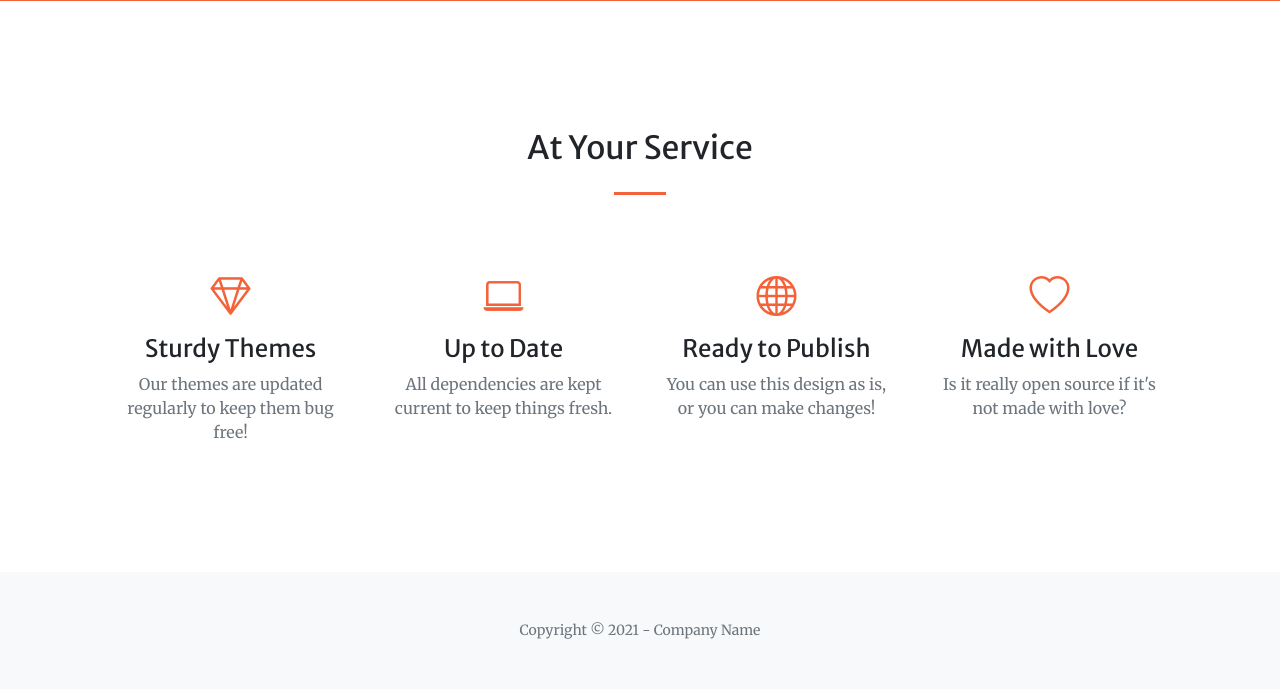
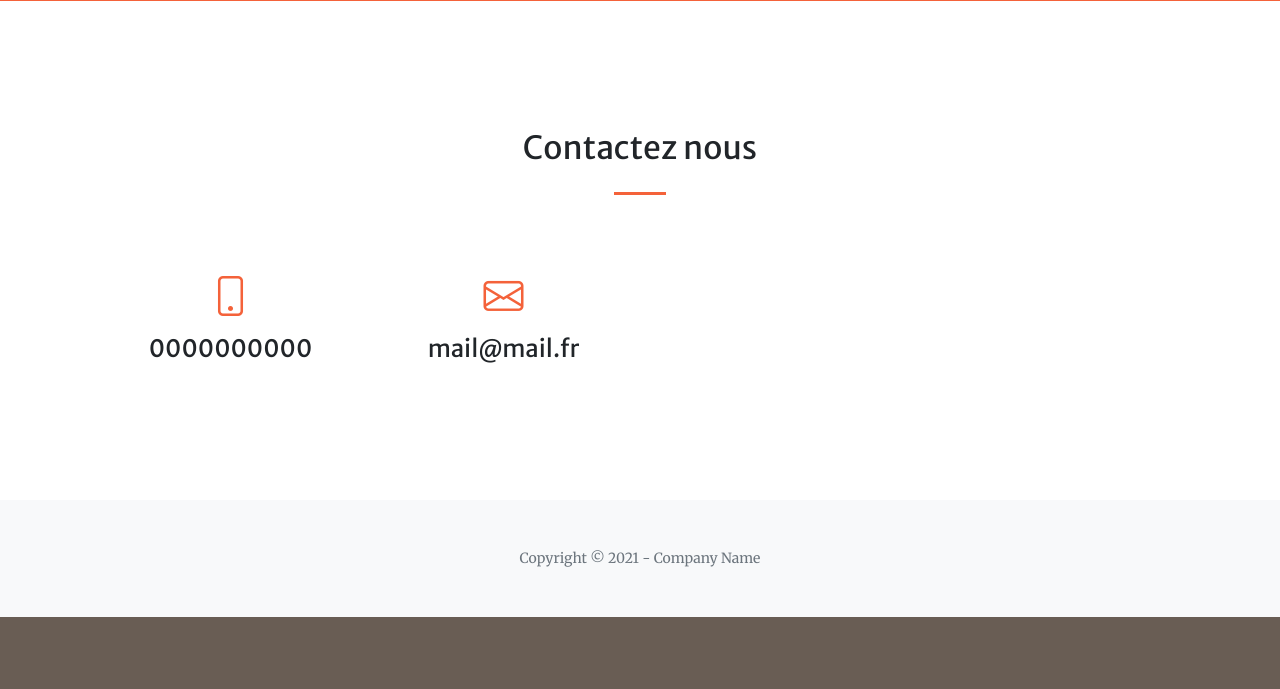
Before and after one commit to akpamaboris/Projet-8---Nutella, a Django app: page / in a window 1280 px wide. Shown: the part 1328-2017 px from the top of the page. After the commit the page ends 1945 px from the top, so only its background shows below. Run offline with Django 4.2, Linux system fonts and the light colour scheme; some libraries are stand-ins or nearby versions.

Commit message:
added some style for the home page

```diff
--- a/pages/templates/pages/base.html
+++ b/pages/templates/pages/base.html
@@ -78,7 +78,7 @@
               <a class="nav-link" href="#portfolio">Mes aliments</a>
             </li>
             <li class="nav-item">
-              <a class="nav-link" href="#contact">Connexion</a>
+              <a class="nav-link" href="{% url 'login' %}">Connexion</a>
             </li>
             <li class="nav-item">
               <a class="nav-link" href="#contact">S'enregistrer</a>
--- a/pages/templates/pages/home.html
+++ b/pages/templates/pages/home.html
@@ -65,30 +65,27 @@
 
   <section class="page-section" id="services">
     <div class="container px-4 px-lg-5">
-      <h2 class="text-center mt-0">At Your Service</h2>
+      <h2 class="text-center mt-0">Contactez nous</h2>
       <hr class="divider" />
       <div class="row gx-4 gx-lg-5">
         <div class="col-lg-3 col-md-6 text-center">
           <div class="mt-5">
-            <div class="mb-2"><i class="bi-gem fs-1 text-primary"></i></div>
-            <h3 class="h4 mb-2">Sturdy Themes</h3>
-            <p class="text-muted mb-0">
+            <div class="mb-2"><i class="bi-phone fs-1 text-primary"></i></div>
+            <h3 class="h4 mb-2">0000000000</h3>
+            <!-- <p class="text-muted mb-0">
               Our themes are updated regularly to keep them bug free!
-            </p>
+            </p> -->
           </div>
         </div>
         <div class="col-lg-3 col-md-6 text-center">
           <div class="mt-5">
             <div class="mb-2">
-              <i class="bi-laptop fs-1 text-primary"></i>
+              <i class="bi-envelope fs-1 text-primary"></i>
             </div>
-            <h3 class="h4 mb-2">Up to Date</h3>
-            <p class="text-muted mb-0">
-              All dependencies are kept current to keep things fresh.
-            </p>
+            <h3 class="h4 mb-2">mail@mail.fr</h3>
           </div>
         </div>
-        <div class="col-lg-3 col-md-6 text-center">
+        <!-- <div class="col-lg-3 col-md-6 text-center">
           <div class="mt-5">
             <div class="mb-2"><i class="bi-globe fs-1 text-primary"></i></div>
             <h3 class="h4 mb-2">Ready to Publish</h3>
@@ -96,8 +93,8 @@
               You can use this design as is, or you can make changes!
             </p>
           </div>
-        </div>
-        <div class="col-lg-3 col-md-6 text-center">
+        </div> -->
+        <!-- <div class="col-lg-3 col-md-6 text-center">
           <div class="mt-5">
             <div class="mb-2"><i class="bi-heart fs-1 text-primary"></i></div>
             <h3 class="h4 mb-2">Made with Love</h3>
@@ -105,7 +102,7 @@
               Is it really open source if it's not made with love?
             </p>
           </div>
-        </div>
+        </div> -->
       </div>
     </div>
   </section>
--- a/usermanagement/urls.py
+++ b/usermanagement/urls.py
@@ -3,5 +3,5 @@ from django.urls import path, include
 from . import views
 
 urlpatterns = [
-    path('', views.user_login, name='login'),
+    path('/login', views.user_login, name='login'),
 ]
--- a/usermanagement/views.py
+++ b/usermanagement/views.py
@@ -23,6 +23,6 @@ def user_login(request):
 
             else:
                 return HttpResponse('Invalid login')
-        else:
-            form = LoginForm()
-        return render(request, 'account/login.html', {'form': form})
+    else:
+        form = LoginForm()
+    return render(request, 'usermanagement/login.html', {'form': form})
```
Also changed, not shown: usermanagement/templates/usermanagement/login.html (+10 -4 lines).
